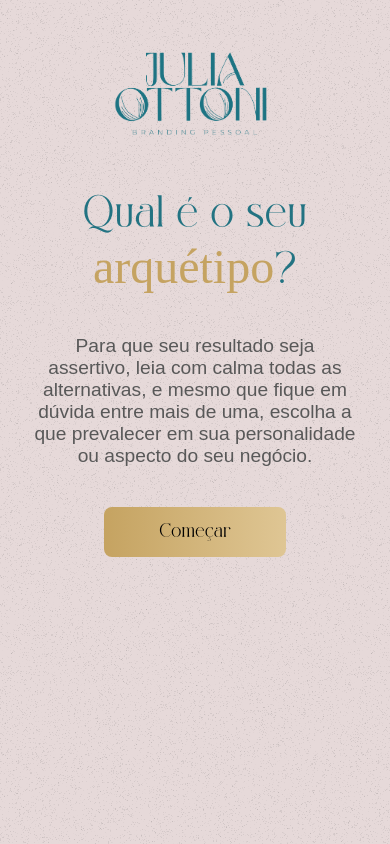
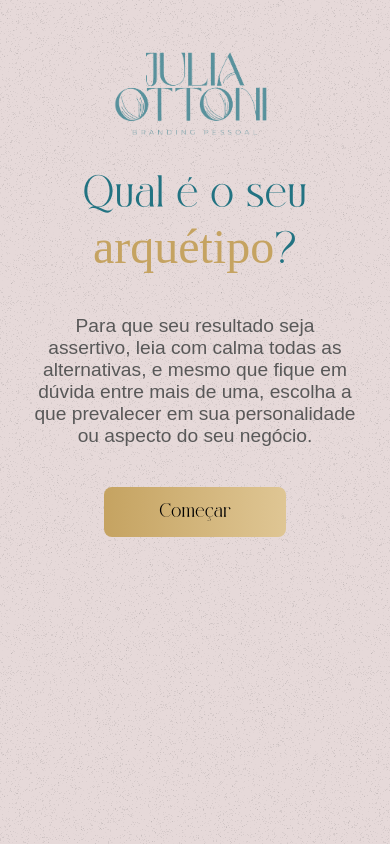
Before and after one commit to DuarteThiagoBatista/quiz-jo, a Vue app: page / in a window 390 px wide. Built offline with nearby package versions, Linux system fonts and the light colour scheme; a web font is replaced by a local one.

Commit message:
added opacity logo

```diff
--- a/src/App.vue
+++ b/src/App.vue
@@ -1120,6 +1120,7 @@ h1 {
   bottom: auto;
   width: 180px;
   height: auto;
+  opacity: 70%;
 }
 
 .quiz {
@@ -1353,6 +1354,7 @@ p {
 @media screen and (max-width: 560px) {
   .intro-title {
     text-align: center;
+    margin-top: 20px;
   }
   .intro-text {
     font-size: 1.2em;
```
